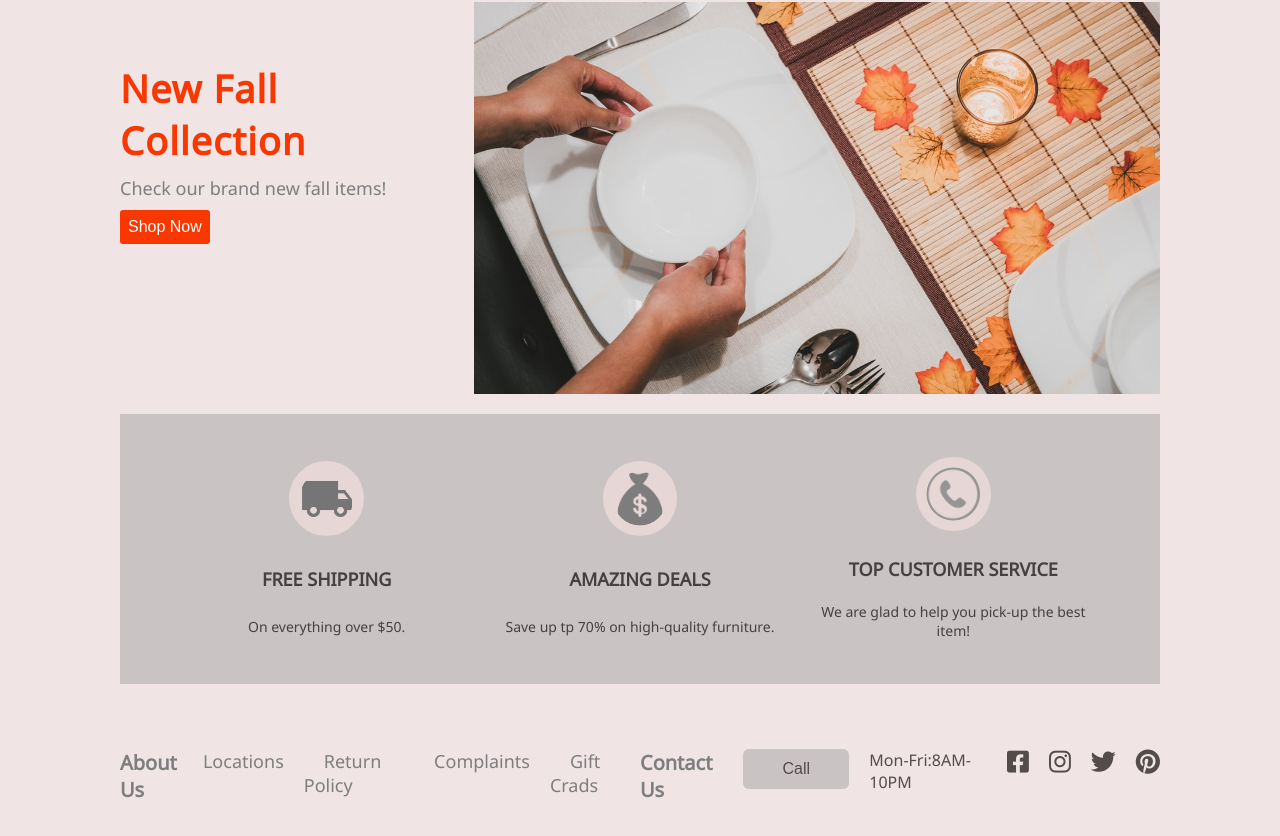
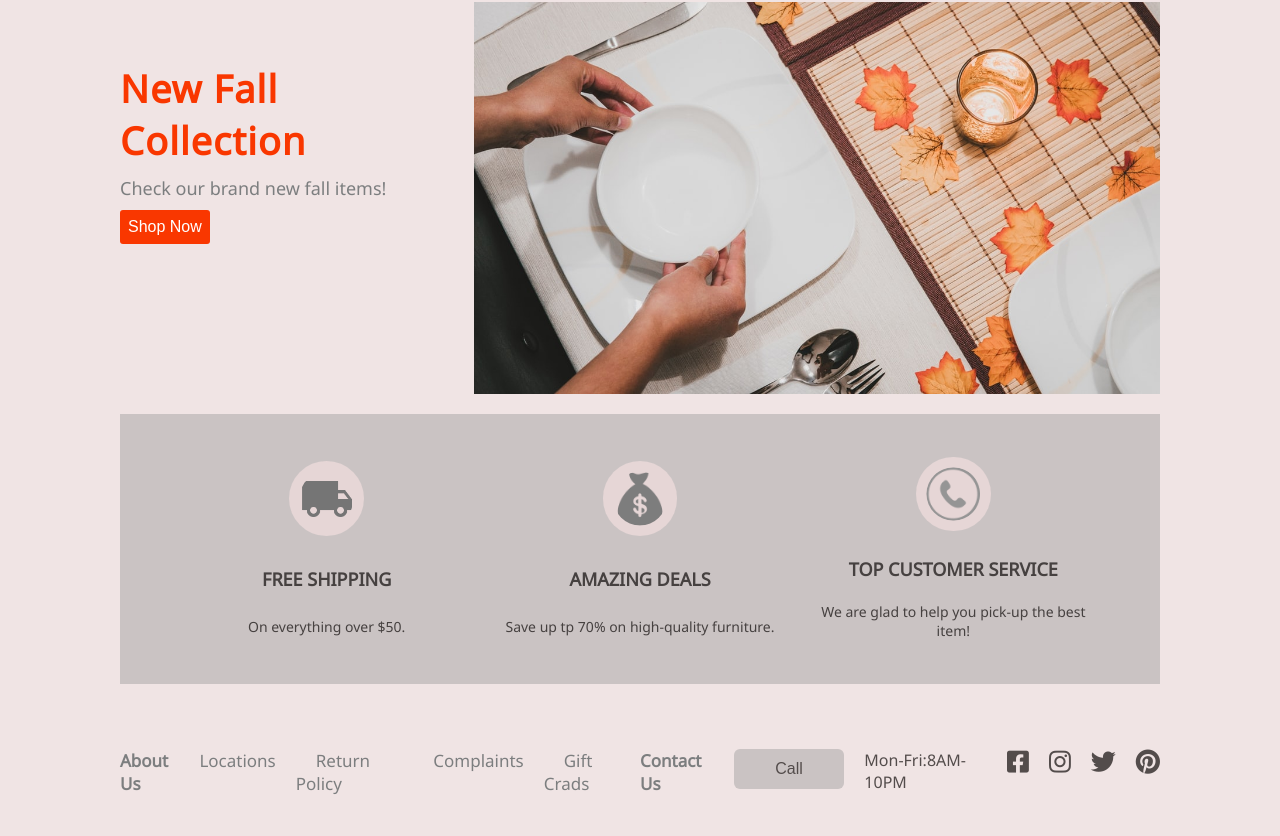
Before and after one commit to StelaSlavcheva/Furniture-store-homepage, a plain HTML site: page index.html in a window 1280 px wide. Shown: the part 290-1126 px from the top of the page. Drawn offline with Linux system fonts and the light colour scheme.

Commit message:
Update styles.css

```diff
--- a/styles.css
+++ b/styles.css
@@ -211,14 +211,14 @@ footer ul {
 
 footer a {
     text-decoration: none;
-    font-size: 18px;
+    font-size: 17px;
     padding: 20px;
     color: #7c7e7f;
 }
 
 #about-us,
 #contact-us {
-    font-size: 20px;
+    font-size: 17px;
     font-weight: bold;
     padding: 0;
 }
```
